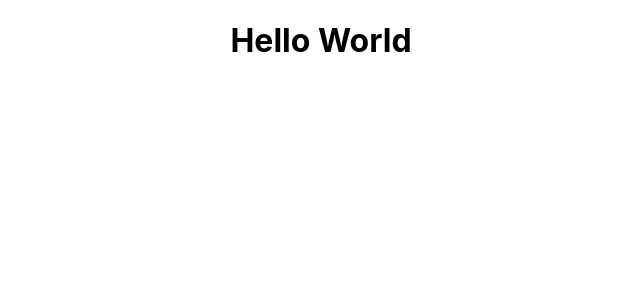
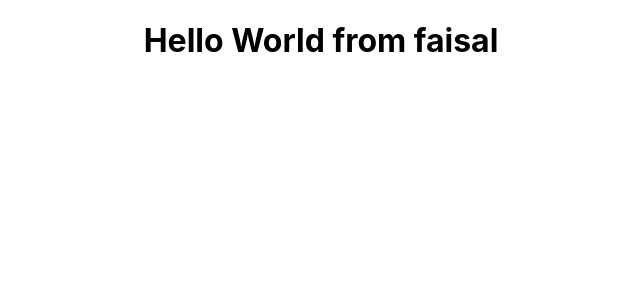
Before and after one commit to faisalkhan215/bootcamp2020-1st-app-class2, a React (Create React App) app: page / in a window 1280 px wide. Shown: the top 300 px of the page, without its empty margins (319-959 px from the left). Built offline with nearby package versions, Linux system fonts and the light colour scheme.

Commit message:
change in app.js for test hit on cmd

```diff
--- a/src/App.js
+++ b/src/App.js
@@ -5,7 +5,7 @@ function App() {
   return (
     <div >
       <h1 align='center'>
-        Hello World
+        Hello World from faisal
       </h1>
     </div>
   );
```
